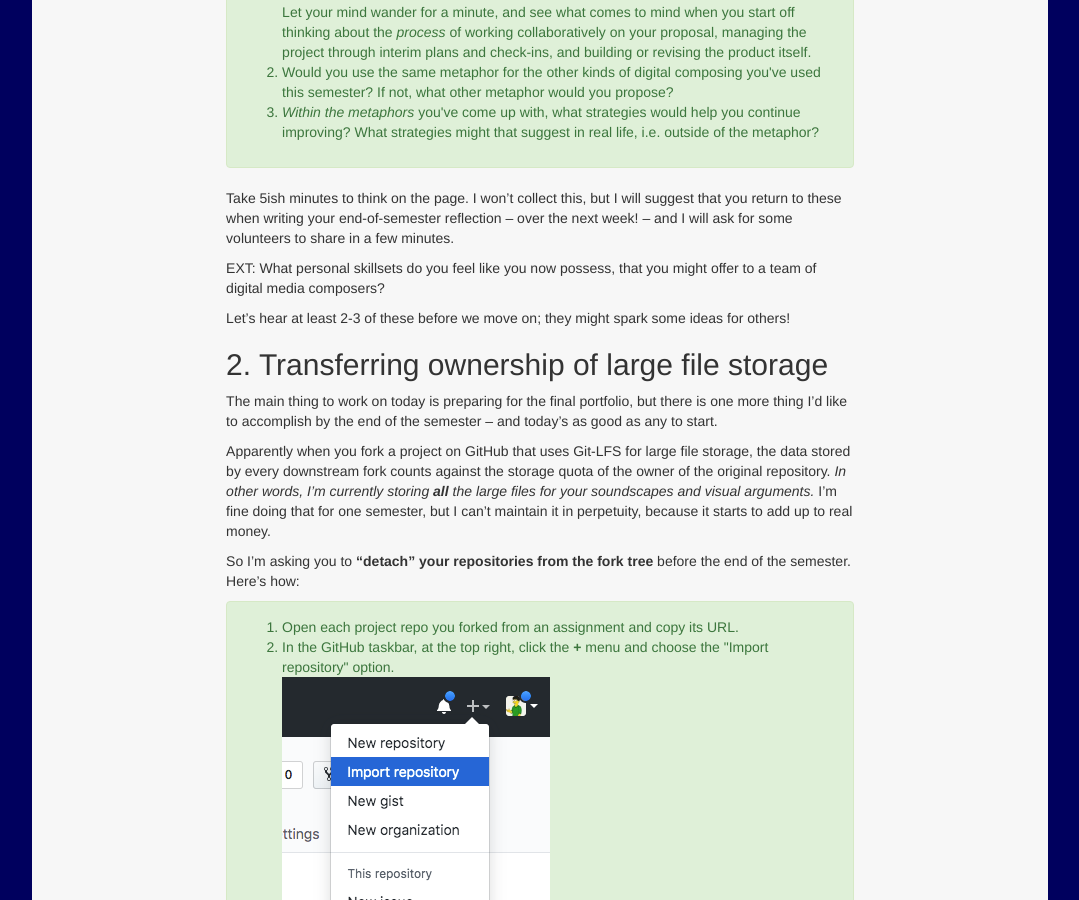
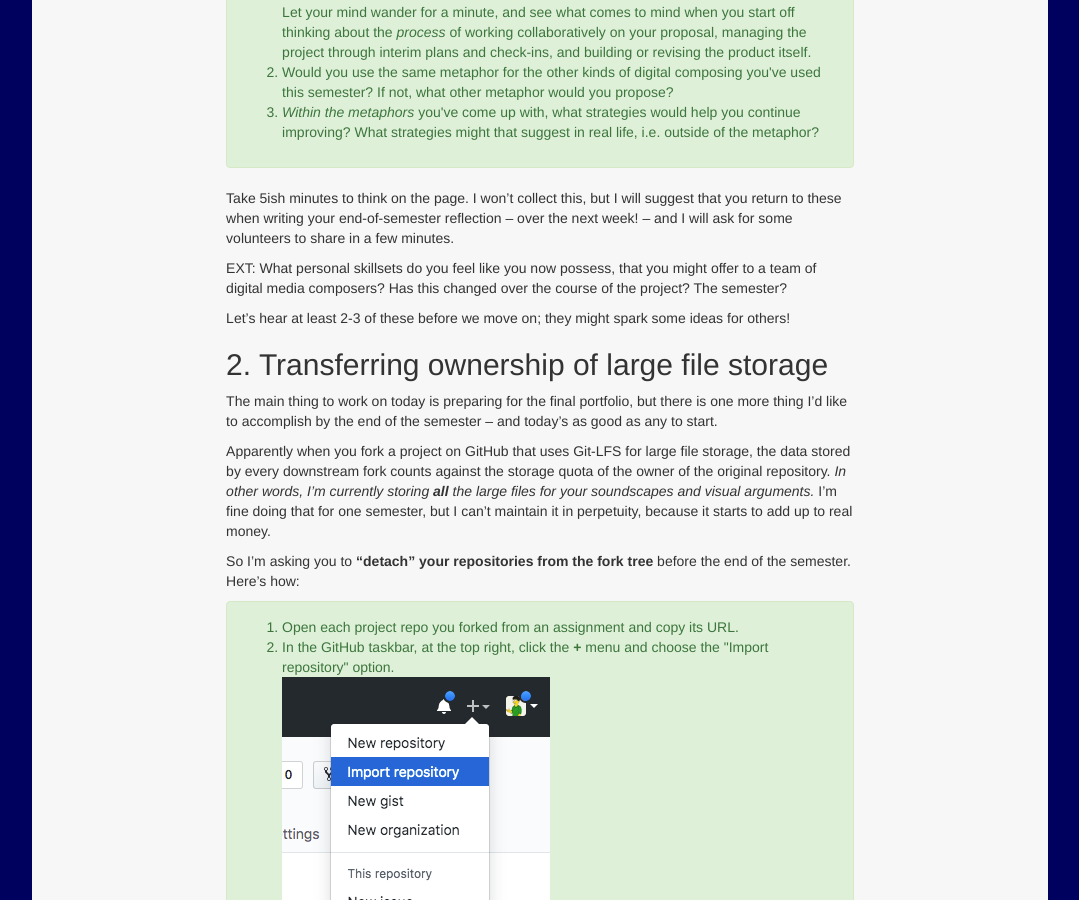
Before and after one commit to benmiller314/cdm2019fall, a Jekyll site: the page built from plans/lesson-26.md, in a window 1280 px wide and 900 px high, scrolled down 467 px. Shown: the whole window, without its empty margins (100-1179 px from the left). Built offline with Jekyll 4.4.1, drawn with Linux system fonts in a browser that asks for light colours; our own code applies the rules of GitHub Pages for plain Markdown files.

Commit message:
in-lesson tweaks
in EXT question, clarify the intent by adding a question about how skills have changed over the course of the project (or semester)

```diff
--- a/plans/lesson-26.md
+++ b/plans/lesson-26.md
@@ -30,7 +30,7 @@ As I've said before, one of my biggest goals is to help you feel more empowered
 
 Take 5ish minutes to think on the page. I won't collect this, but I will suggest that you return to these when writing your end-of-semester reflection – over the next week! – and I will ask for some volunteers to share in a few minutes.
 
-EXT: What personal skillsets do you feel like you now possess, that you might offer to a team of digital media composers?
+EXT: What personal skillsets do you feel like you now possess, that you might offer to a team of digital media composers? Has this changed over the course of the project? The semester?
 
 Let's hear at least 2-3 of these before we move on; they might spark some ideas for others!
 
```
